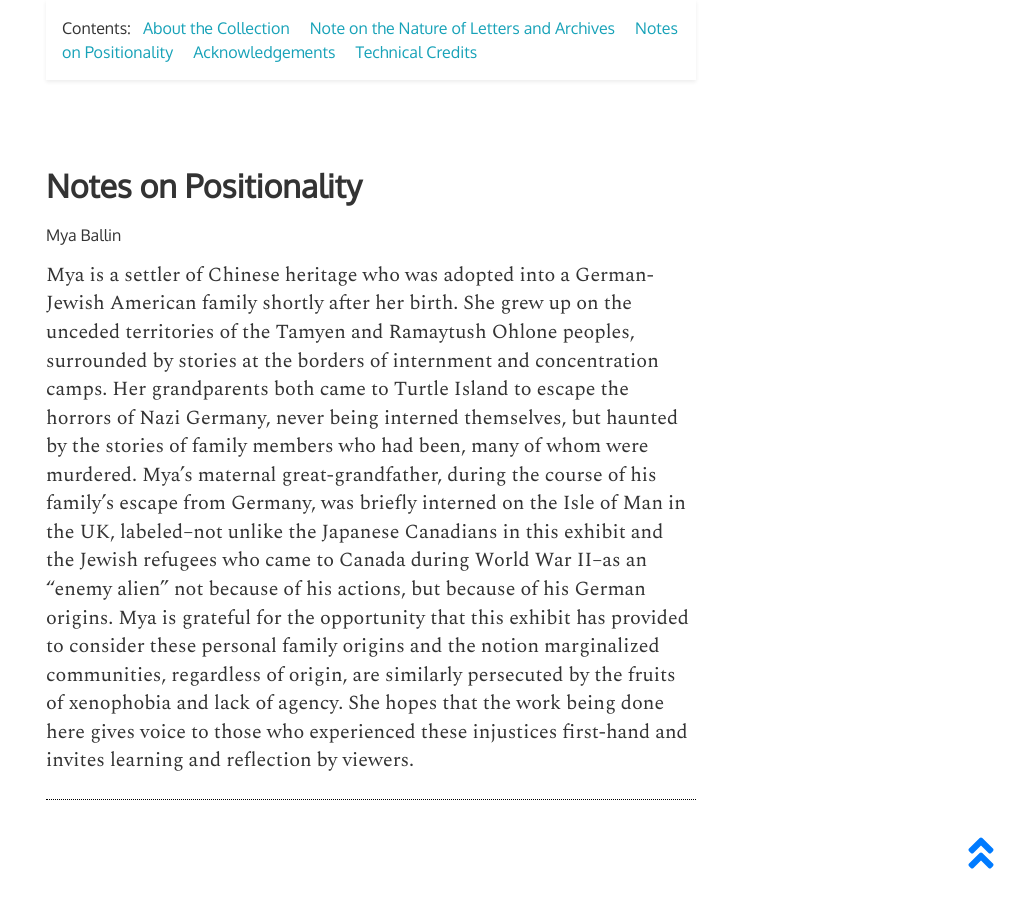
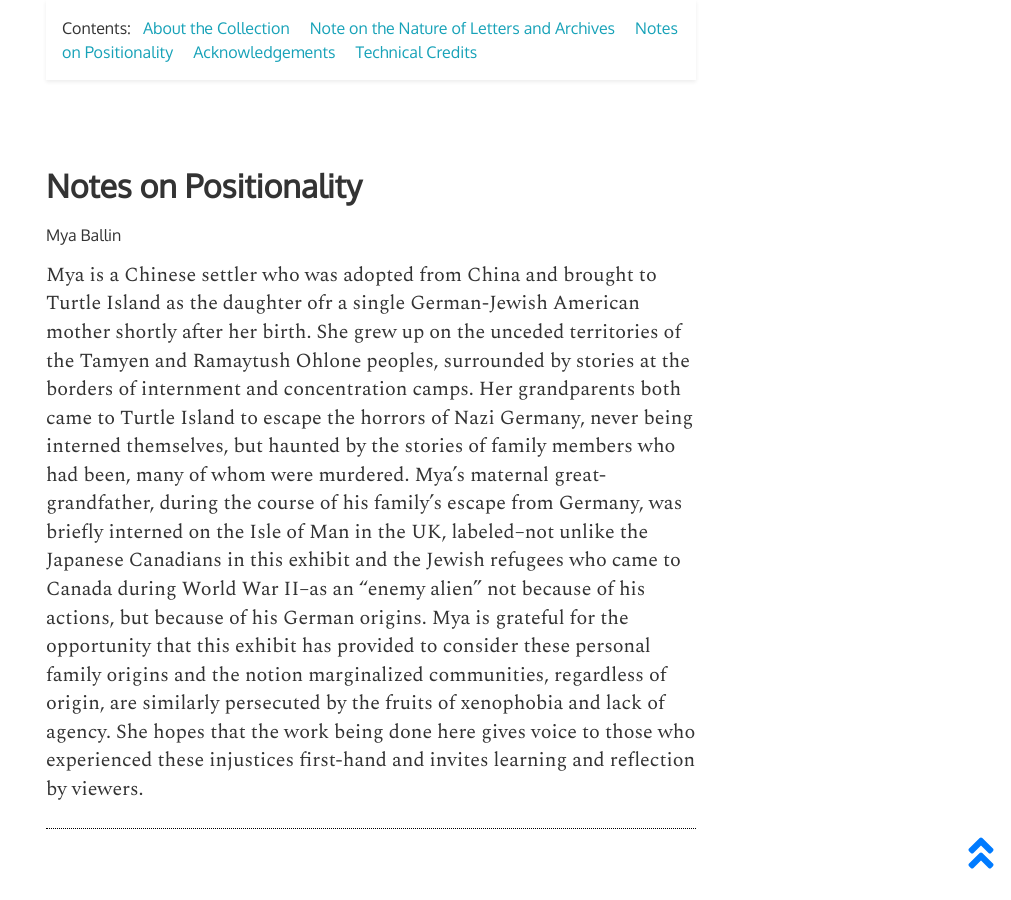
Before and after one commit to ubc-library-rbsc/gillis-2021, a Jekyll site: the page built from pages/about.md, in a window 1280 px wide and 900 px high, scrolled down 2931 px. Shown: the whole window, without its empty margins (269-1280 px from the left). Built offline with Jekyll 4.4.1, drawn with Linux system fonts in a browser that asks for light colours.

Commit message:
Update about.md

```diff
--- a/pages/about.md
+++ b/pages/about.md
@@ -43,7 +43,7 @@ We wish to acknowledge that these letters are incredibly valuable in that they e
 ## Notes on Positionality
 
 <h6>Mya Ballin</h6>
-Mya is a settler of Chinese heritage who was adopted into a German-Jewish American family shortly after her birth. She grew up on the unceded territories of the Tamyen and Ramaytush Ohlone peoples, surrounded by stories at the borders of internment and concentration camps. Her grandparents both came to Turtle Island to escape the horrors of Nazi Germany, never being interned themselves, but haunted by the stories of family members who had been, many of whom were murdered. Mya’s maternal great-grandfather, during the course of his family’s escape from Germany, was briefly interned on the Isle of Man in the UK, labeled--not unlike the Japanese Canadians in this exhibit and the Jewish refugees who came to Canada during World War II--as an “enemy alien” not because of his actions, but because of his German origins. Mya is grateful for the opportunity that this exhibit has provided to consider these personal family origins and the notion marginalized communities, regardless of origin, are similarly persecuted by the fruits of xenophobia and lack of agency. She hopes that the work being done here gives voice to those who experienced these injustices first-hand and invites learning and reflection by viewers.
+Mya is a Chinese settler who was adopted from China and brought to Turtle Island as the daughter ofr a single German-Jewish American mother shortly after her birth. She grew up on the unceded territories of the Tamyen and Ramaytush Ohlone peoples, surrounded by stories at the borders of internment and concentration camps. Her grandparents both came to Turtle Island to escape the horrors of Nazi Germany, never being interned themselves, but haunted by the stories of family members who had been, many of whom were murdered. Mya’s maternal great-grandfather, during the course of his family’s escape from Germany, was briefly interned on the Isle of Man in the UK, labeled--not unlike the Japanese Canadians in this exhibit and the Jewish refugees who came to Canada during World War II--as an “enemy alien” not because of his actions, but because of his German origins. Mya is grateful for the opportunity that this exhibit has provided to consider these personal family origins and the notion marginalized communities, regardless of origin, are similarly persecuted by the fruits of xenophobia and lack of agency. She hopes that the work being done here gives voice to those who experienced these injustices first-hand and invites learning and reflection by viewers.
 
 
 ## Acknowledgements
```
